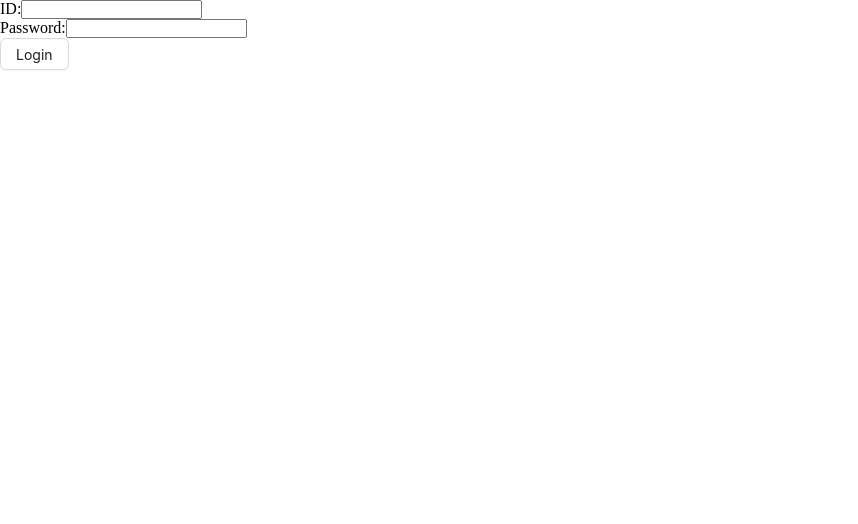
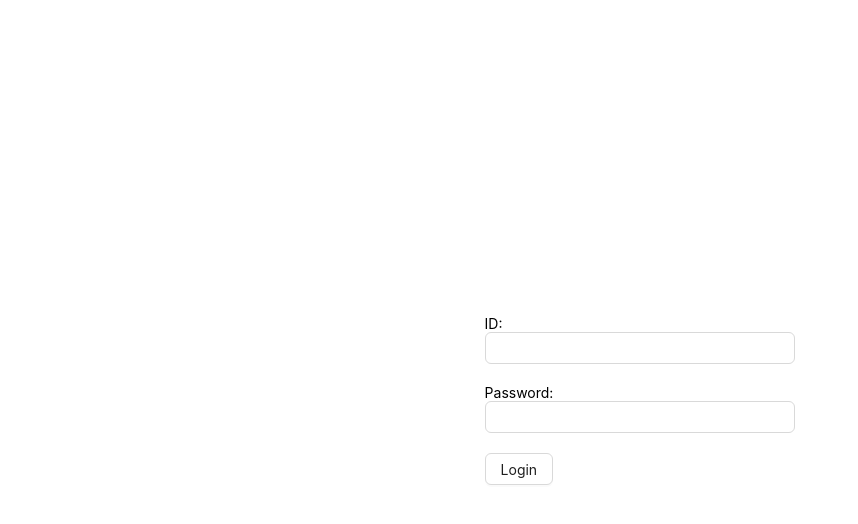
Before and after one commit to rakib-molla/ph-university-client, a React (Vite) app: page /login in a window 1280 px wide. Shown: the top 524 px of the page, without its empty margins (0-858 px from the left). Built offline with nearby package versions, Linux system fonts and the light colour scheme.

Commit message:
react hook form controller for third party input binding

```diff
--- a/src/components/form/PHInput.tsx
+++ b/src/components/form/PHInput.tsx
@@ -1,12 +1,16 @@
-import { useFormContext } from 'react-hook-form';
+import { Input } from 'antd';
+import { Controller, useFormContext } from 'react-hook-form';
 
 const PHInput = ({type,name, label}) => {
    const {register} = useFormContext();
    return (
-      <>
+      <div style={{marginBottom: '20px'}}>
       {label ? label: null}
-      <input type={type} id={name} {...register(name)} />
-      </>
+      <Controller
+         name={name}
+         render={({field})=>  <Input {...field} type={type} id={name}  />}
+      />
+      </div>
    );
 };
 
--- a/src/pages/Login.tsx
+++ b/src/pages/Login.tsx
@@ -1,4 +1,4 @@
-import { Button, Checkbox, Form, Input } from "antd";
+import { Button, Row } from "antd";
 import { useLoginMutation } from "../redux/features/auth/authApi";
 import { useAppDispatch } from "../redux/hook";
 import { TUser, setUser } from "../redux/features/auth/authSlice";
@@ -14,13 +14,22 @@ const Login = () => {
   const [login] = useLoginMutation();
   const dispatch = useAppDispatch();
 
-  const onFinish = async (values: FieldValues) => {
+
+
+  // type FieldType = {
+  //   id?: string;
+  //   password?: string;
+  //   remember?: string;
+  // };
+
+  const onSubmit = async (data: FieldValues) => {
+    console.log(data);
     const toastId = toast.loading("Login in");
 
     try {
       const userInfo = {
-        id: values.id,
-        password: values.password,
+        id: data.id,
+        password: data.password,
       };
       const res = await login(userInfo).unwrap();
       const user = verifyToken(res.data.accessToken) as TUser;
@@ -35,30 +44,15 @@ const Login = () => {
     }
   };
 
-  const onFinishFailed = (errorInfo: FieldValues) => {
-    console.log("Failed:", errorInfo);
-  };
-
-  type FieldType = {
-    id?: string;
-    password?: string;
-    remember?: string;
-  };
-
-  const onSubmit = (data) => {
-    console.log(data);
-  };
-
   return (
+    <Row justify={'center'} align={'middle'} style={{height: '100vh'}}>
     <PHForm onSubmit={onSubmit}>
-      <div>
-        <PHInput type="text" name="userId" label="ID:" />
-      </div>
-      <div>
+        <PHInput type="text" name="id" label="ID:" />
         <PHInput type="text" name="password" label="Password:" />
-      </div>
       <Button htmlType="submit">Login</Button>
     </PHForm>
+    </Row>
+
   );
 };
 
```
